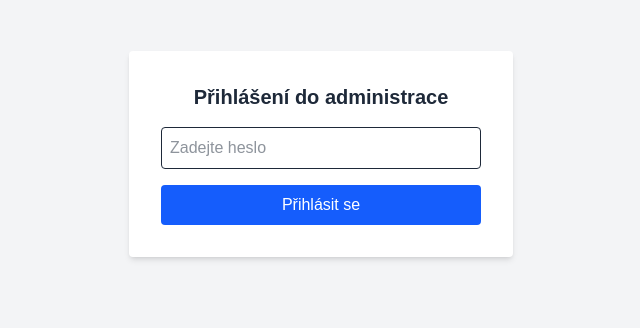
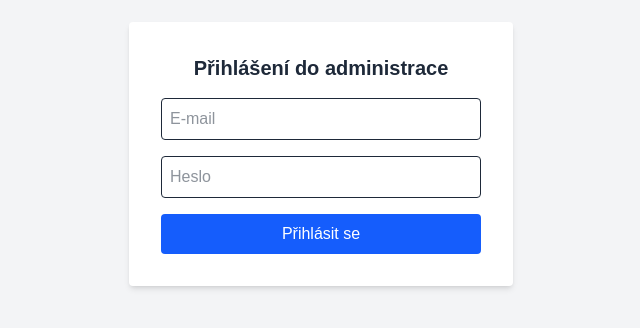
Before and after one commit to nazgulov/ivetka, a Next.js app in the folder ivetka/: page /admin/login in a window 1280 px wide. Shown: the part 246-574 px from the top of the page, without its empty margins (319-959 px from the left). Built offline with nearby package versions, Linux system fonts and the light colour scheme; no server answers.

Commit message:
admin login - email + heslo ulozene supabas

```diff
--- a/ivetka/app/admin/login/page.tsx
+++ b/ivetka/app/admin/login/page.tsx
@@ -2,20 +2,29 @@
 
 import { useRouter } from 'next/navigation';
 import { useState } from 'react';
+import { createClient } from '@supabase/supabase-js';
+
+const supabaseUrl = process.env.NEXT_PUBLIC_SUPABASE_URL!;
+const supabaseAnonKey = process.env.NEXT_PUBLIC_SUPABASE_ANON_KEY!;
+const supabase = createClient(supabaseUrl, supabaseAnonKey);
 
 export default function AdminLoginPage() {
+  const [email, setEmail] = useState('');
   const [password, setPassword] = useState('');
   const [error, setError] = useState('');
   const router = useRouter();
 
-  const handleLogin = () => {
-    const correctPassword = process.env.NEXT_PUBLIC_ADMIN_PASSWORD;
+  const handleLogin = async () => {
+    setError('');
+    const { error } = await supabase.auth.signInWithPassword({
+      email,
+      password,
+    });
 
-    if (password === correctPassword) {
-      localStorage.setItem('isAuthenticated', 'true');
+    if (!error) {
       router.push('/admin');
     } else {
-      setError('Nesprávné heslo');
+      setError('Nesprávný e-mail nebo heslo');
     }
   };
 
@@ -24,8 +33,15 @@ export default function AdminLoginPage() {
       <div className="bg-white p-8 rounded shadow-md w-full max-w-sm text-gray-800">
         <h2 className="text-xl font-bold mb-4 text-center">Přihlášení do administrace</h2>
         <input
+          type="email"
+          placeholder="E-mail"
+          value={email}
+          onChange={(e) => setEmail(e.target.value)}
+          className="w-full p-2 border rounded mb-4"
+        />
+        <input
           type="password"
-          placeholder="Zadejte heslo"
+          placeholder="Heslo"
           value={password}
           onChange={(e) => setPassword(e.target.value)}
           className="w-full p-2 border rounded mb-4"
```
Also changed, not shown: ivetka/lib/supabaseClient.js (line endings or trailing spaces).
